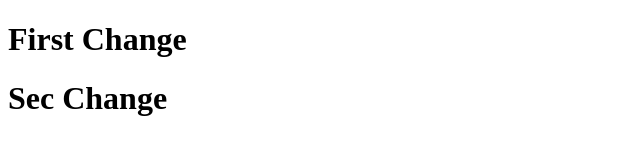
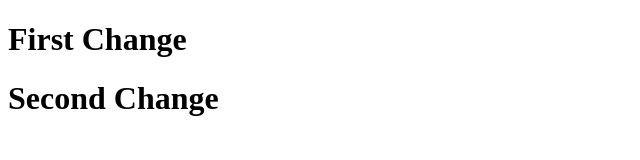
Before and after one commit to AjaySatre/repo1, a plain HTML site: page index.html in a window 1280 px wide. Shown: the whole page, without its empty margins (0-640 px from the left). Drawn offline with Linux system fonts and the light colour scheme.

Commit message:
fix: spacing and mis-spells

```diff
--- a/index.html
+++ b/index.html
@@ -1,5 +1,7 @@
 <!DOCTYPE html>
 <html lang="en">
+
+    <!-- space added as requested -->
 <head>
     <meta charset="UTF-8">
     <meta http-equiv="X-UA-Compatible" content="IE=edge">
@@ -8,6 +10,6 @@
 </head>
 <body>
     <h1>First Change</h1>
-    <h1>Sec Change</h1>
+    <h1>Second Change</h1>
 </body>
 </html>
```
